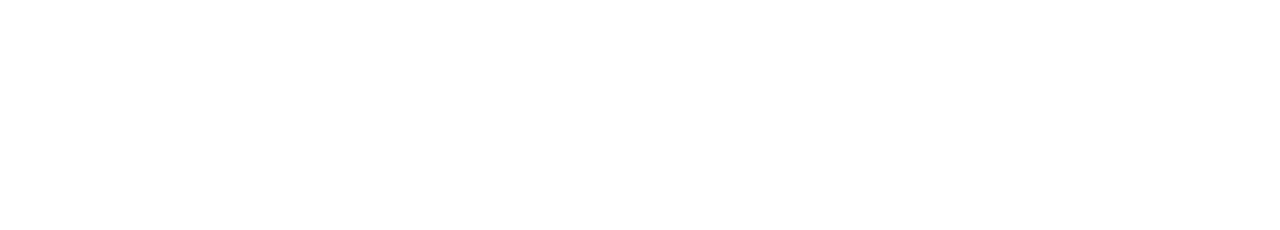
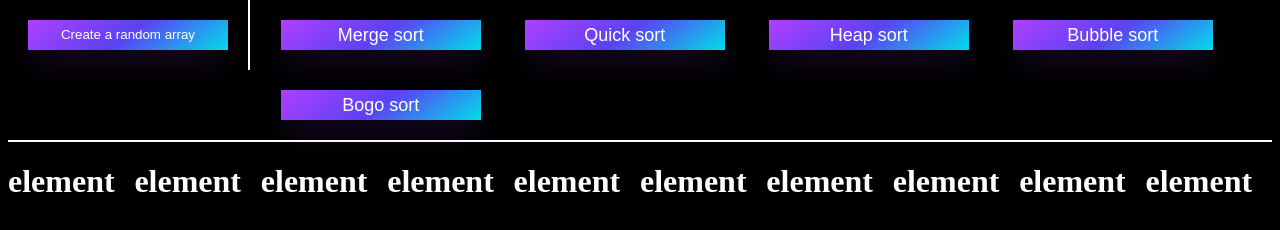
Before and after one commit to Fuminshou-dev/sortingVisualizer, a plain HTML site: page index.html in a window 1280 px wide. Drawn offline with Linux system fonts and the light colour scheme.

Commit message:
Add structure and styles. Display random array on click of the button

```diff
--- a/index.html
+++ b/index.html
@@ -3,9 +3,39 @@
 <head>
     <meta charset="UTF-8">
     <meta name="viewport" content="width=device-width, initial-scale=1.0">
-    <title>Document</title>
+    <title>Algorithm visualizer
+    </title>
+    <link rel="stylesheet" href="styles.css">
 </head>
 <body>
+    <div id="main">
+        <div id="header">
+            <div id="createBtn">
+                <button id="createArrayBtn">Create a random array</button>
+            </div>
+            <div id="sortBtn">
+
+                <button id="merge">Merge sort</button>
+                <button id="quick">Quick sort</button>
+                <button id="heap">Heap sort</button>
+                <button id="bubble">Bubble sort</button>
+                <button id="bogo">Bogo sort</button>
+            </div>
+        </div>
+        <div id="visualize">
+            <h1>element</h1>
+            <h1>element</h1>
+            <h1>element</h1>
+            <h1>element</h1>
+            <h1>element</h1>
+            <h1>element</h1>
+            <h1>element</h1>
+            <h1>element</h1>
+            <h1>element</h1>
+            <h1>element</h1>
+        </div>
+    </div>
+    <script src="index.js" defer></script>
 
 </body>
 </html>
--- /dev/null
+++ b/index.js
@@ -0,0 +1,21 @@
+const main = document.getElementById('main')
+const createBtn = document.getElementById('createArrayBtn')
+const visDiv = document.getElementById('visualize')
+let newArray = [1,2,3,4,5,6,7,8,9,10]
+
+
+createBtn.onclick = displayArray
+
+
+function displayArray() {
+    newArray.sort(() => 0.5 - Math.random());
+    visDiv.innerHTML = ""
+    newArray.forEach(element => {
+        const newDiv = document.createElement('div')
+        newDiv.id = element
+        newDiv.className = "newDiv"
+        newDiv.innerHTML = element
+        newDiv.style.height = element*30 + "px"
+        visDiv.append(newDiv)
+    });
+}
--- /dev/null
+++ b/styles.css
@@ -0,0 +1,68 @@
+body {
+    background-color: black;
+    margin-top: 0px;
+}
+
+h1 {
+    color: white;
+}
+
+#createBtn {
+    border-right: 2px solid white;
+    margin-top: 0px;
+    width: 240px;
+    height: 70px;
+}
+#header {
+    border-bottom: 2px solid white;
+    display: grid;
+    grid-template-columns: 20% 80%;
+
+}
+.newDiv {
+    display: flex;
+    align-items: center;
+    justify-content: center;
+    color: red;
+    border: 2px solid white;
+}
+#newArray {
+    background-color: cyan;
+    border: 2px solid red;
+
+}
+
+#visualize {
+    display: grid;
+    grid-template-columns: repeat(10, 10%);
+    grid-template-rows: max-content;
+}
+
+#sortBtn > * {
+    font-size: 18px;
+}
+button {
+  align-items: center;
+  background-image: linear-gradient(144deg,#AF40FF, #5B42F3 50%,#00DDEB);
+  border: 0;
+  margin: 20px;
+  width: 200px;
+  height: 30px;
+  box-shadow: rgba(151, 65, 252, 0.2) 0 15px 30px -5px;
+  box-sizing: border-box;
+  color: #FFFFFF;
+  font-family: Phantomsans, sans-serif;
+  justify-content: center;
+  line-height: 1em;
+  text-decoration: none;
+  user-select: none;
+  -webkit-user-select: none;
+  touch-action: manipulation;
+  white-space: nowrap;
+  cursor: pointer;
+}
+
+button:active,
+button:hover {
+  outline: 0;
+}
```
